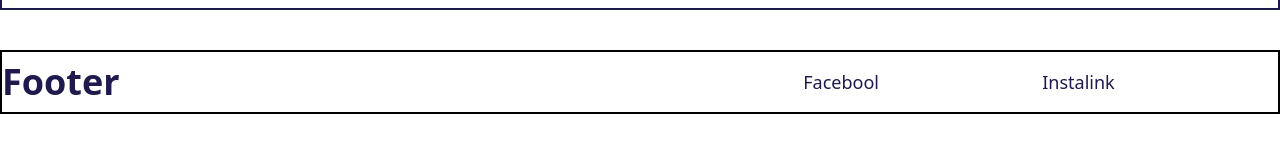
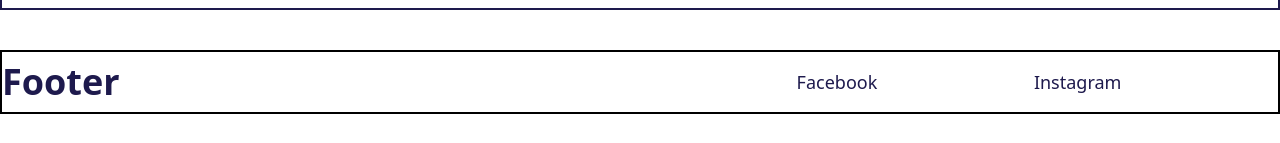
Before and after one commit to komaldhillon08/react-new-project, a React (Vite) app: page / in a window 1280 px wide. Shown: the part 891-1034 px from the top of the page. Built offline with nearby package versions, Linux system fonts and the light colour scheme.

Commit message:
add cart and items add css

```diff
--- a/src/pages/Footer.jsx
+++ b/src/pages/Footer.jsx
@@ -10,8 +10,8 @@ export default function Footer() {
           </div>
           <div className="links w-1/2">
             <ul className="flex justify-evenly items-center text-lg text-indigo-950">
-              <li><Link to="http://facrbook.com">Facebool</Link></li>
-              <li><Link to="http://instagram.com/kalamdhillon">Instalink</Link></li>
+              <li><Link to="http://facrbook.com">Facebook</Link></li>
+              <li><Link to="http://instagram.com/kamaldhillon_08" target="_blank">Instagram</Link></li>
 
 
             </ul>
```
Also changed, not shown: src/pages/cartcontext/CartContxt.js (added).
